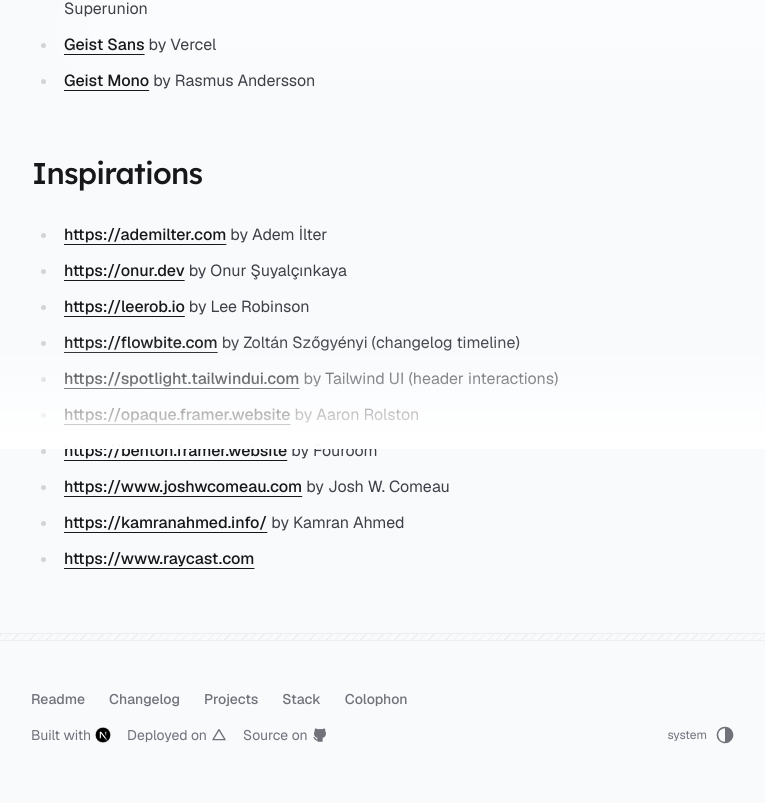
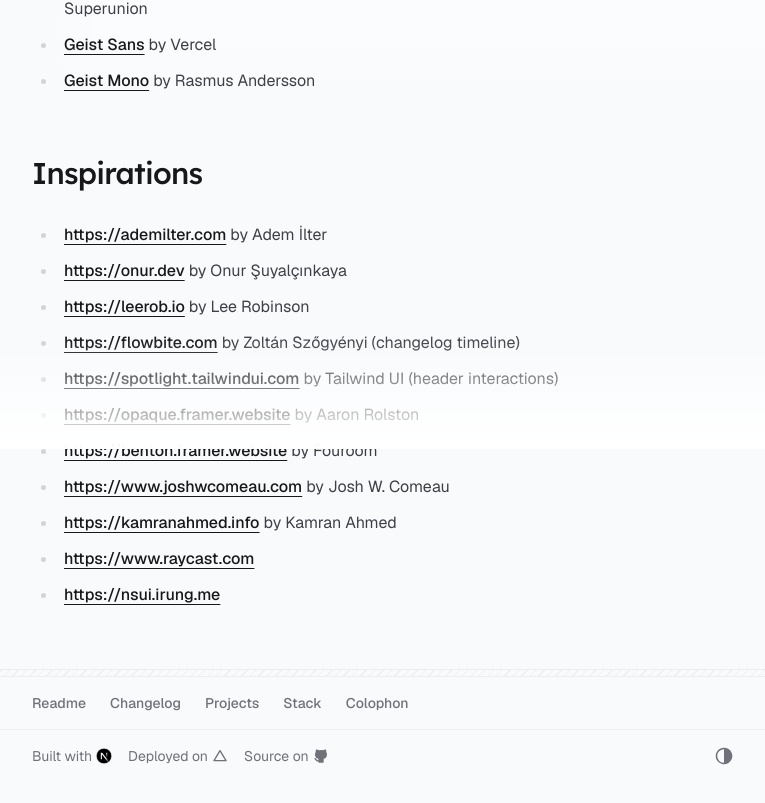
Before and after one commit to needim/ned.im, a Next.js app: page /colophon in a window 1280 px wide. Shown: the part 351-1154 px from the top of the page, without its empty margins (257-1022 px from the left). Built offline with nearby package versions, Linux system fonts and the light colour scheme.

Commit message:
chore: update footer styles and add new link to colophon page

```diff
--- a/app/(website)/colophon/page.tsx
+++ b/app/(website)/colophon/page.tsx
@@ -116,10 +116,10 @@
             <li>
               <a
                 target="_blank"
-                href="https://kamranahmed.info/"
+                href="https://kamranahmed.info"
                 rel="noreferrer"
               >
-                https://kamranahmed.info/
+                https://kamranahmed.info
               </a>{" "}
               by Kamran Ahmed
             </li>
@@ -132,6 +132,11 @@
                 https://www.raycast.com
               </a>
             </li>
+            <li>
+              <a target="_blank" href="https://nsui.irung.me" rel="noreferrer">
+                https://nsui.irung.me
+              </a>
+            </li>
           </ul>
         </div>
       </div>
--- a/components/blocks/footer.tsx
+++ b/components/blocks/footer.tsx
@@ -1,6 +1,6 @@
 import Link from "next/link";
 
-import { ContainerInner, ContainerOuter } from "@/components/blocks/container";
+import { ContainerInner } from "@/components/blocks/container";
 import { SectionDivider } from "@/components/blocks/section-divider";
 import { ThemeToggle } from "@/components/blocks/theme-toggle";
 import IconNextjs from "@/components/icons/nextjs";
@@ -17,7 +17,7 @@
   return (
     <Link
       href={href}
-      className="transition hover:text-zinc-500 dark:hover:text-zinc-400"
+      className="transition text-muted-foreground  hover:text-zinc-900 dark:hover:text-white"
     >
       {children}
     </Link>
@@ -26,21 +26,13 @@
 
 export function Footer() {
   return (
-    <footer className="flex-none">
+    <>
       <SectionDivider />
-      <div className="relative max-w-3xl mx-auto pointer-events-none">
-        <div
-          aria-hidden="true"
-          className="absolute inset-x-4 -bottom-14 top-0 mx-auto max-w-7xl lg:inset-x-0"
-        >
-          <div className="from-(--color-border)/50 absolute bottom-0 left-0 top-0 w-px bg-gradient-to-b to-transparent to-75%" />
-          <div className="from-(--color-border)/50 absolute bottom-0 right-0 top-0 w-px bg-gradient-to-b to-transparent to-75%" />
-        </div>
-      </div>
-      <ContainerOuter>
-        <div className="pb-16 pt-4">
-          <ContainerInner className="px-8">
-            <div className="flex flex-wrap gap-x-6 gap-y-1 text-sm font-medium text-muted-foreground mb-4">
+      <footer className="flex-none border-x border-border/50 max-w-3xl mx-auto">
+        <div className="py-4">
+          <div className="pb-8">
+            <ContainerInner className="">
+              <div className="flex flex-wrap gap-x-6 gap-y-1 text-sm font-medium text-muted-foreground pb-4 px-8 border-b border-border/50">
                 {navItems.map((item) => (
                   <NavLink key={item.href} href={item.href}>
                     {item.label}
@@ -50,7 +42,7 @@
                   Colophon
                 </NavLink>
               </div>
-            <div className="text-sm text-muted-foreground">
+              <div className="text-sm text-muted-foreground px-8 py-4">
                 <div className="items-center flex flex-wrap gap-4">
                   <Link
                     href="https://nextjs.org"
@@ -74,15 +66,17 @@
                     rel="nofollow"
                     className="items-center flex gap-1 dark:hover:text-white"
                   >
-                  Source on <IconBrandGithubFilled className="size-4 inline" />
+                    Source on{" "}
+                    <IconBrandGithubFilled className="size-4 inline" />
                   </Link>
                   <div className="grow" />
-                <ThemeToggle />
+                  <ThemeToggle hideIndicator />
                 </div>
               </div>
             </ContainerInner>
           </div>
-      </ContainerOuter>
+        </div>
       </footer>
+    </>
   );
 }
```
Lines whose indentation alone changed are shown as unchanged.
